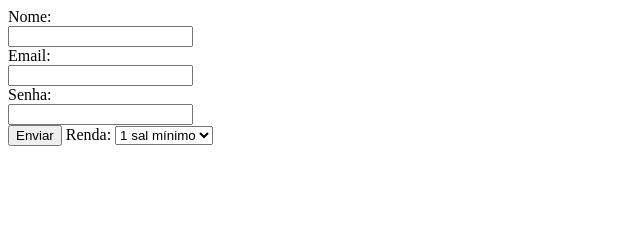
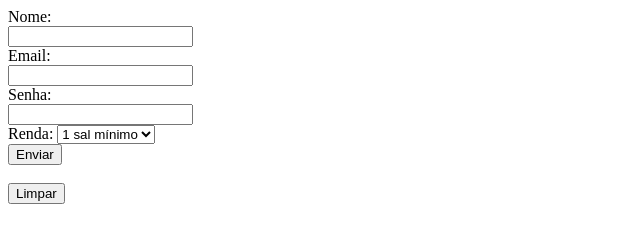
Before and after one commit to larinic/cursosenac, a plain HTML site: page 1010/index.html in a window 1280 px wide. Shown: the whole page, without its empty margins (0-640 px from the left). Drawn offline with Linux system fonts and the light colour scheme.

Commit message:
add reset

```diff
--- a/1010/index.html
+++ b/1010/index.html
@@ -11,15 +11,15 @@
             <label>Nome:</label> <br> <input type="text"><br>
             <label>Email:</label> <br> <input type="email"><br>
             <label>Senha:</label> <br> <input type="password"><br>
-            <input type="submit" value="Enviar">
-
             <label for="renda">Renda:</label>
             <select name="renda" id="renda">
                 <option value="1">1 sal mínimo</option>
                 <option value="2">2 sal mínimo</option>
                 <option value="3">3 sal mínimo</option>
                 <option value="mais">Mais de 3</option>
-            </select>
+            </select><br>
+            <input type="submit" value="Enviar"><br><br>
+            <input type="reset" value="Limpar">
         </form>
 
 </body>
```
